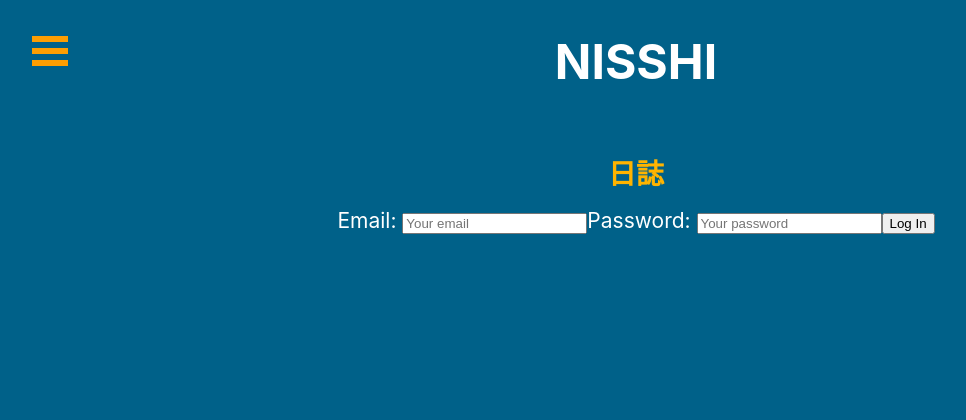
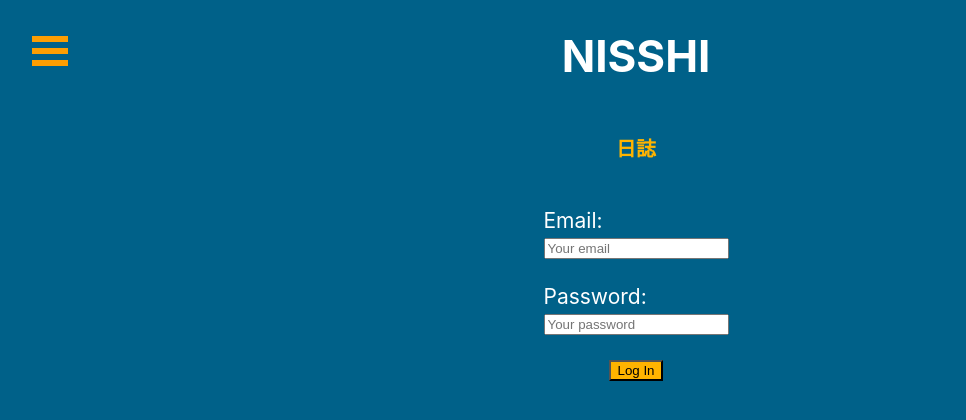
Before and after one commit to DerekPena/Nisshi, a React (Create React App) app: page / in a window 1280 px wide. Both pictures are taken after a click on the button "Login". Shown: the top 420 px of the page, without its empty margins (4-970 px from the left). Built offline with nearby package versions, Linux system fonts and the light colour scheme.

Commit message:
Style changes across the board.

```diff
--- a/src/frontend/App.css
+++ b/src/frontend/App.css
@@ -1,25 +1,36 @@
 .App {
   text-align: center;
-}
-
-@media (prefers-reduced-motion: no-preference) {
-  .App-logo {
-    animation: App-logo-spin infinite 20s linear;
-  }
+  background-color: #006189;
 }
 
 .App-header {
   cursor: pointer;
-  background-color: #006189;
   max-height: 1vh;
+  max-width: fit-content;
+  text-align: center;
+  margin: auto;
   display: flex;
   flex-direction: column;
-  font-size: calc(8px + 2vmin);
+  font-size: calc(6px + 2vmin);
   color: white;
+  transition: color 0.2s;
+}
+
+.sub-header{
+  font-size: calc(4px + 2vmin);
+  color: #ffb400;
+  transition: color 0.2s;
+}
+
+.App-header:hover {
+  color: grey;
+}
+
+.sub-header:hover {
+  color: rgba(134, 94, 0, 0.962)
 }
 
 .App-content {
-  background-color: #006189;
   min-height: 100vh;
   display: flex;
   flex-direction: column;
--- a/src/frontend/App.js
+++ b/src/frontend/App.js
@@ -22,8 +22,8 @@ function App() {
 
 
       <header className="App-header" onClick={() => toggleForm('mainHome')}>
-        <h1>NISSHI</h1>
-        <h3 style={{color:"#ffb400"}}>日誌</h3>
+        <h1 >NISSHI</h1>
+        <h3 className="sub-header">日誌</h3>
       </header>
 
       <div className="App-content" id="body">
--- /dev/null
+++ b/src/frontend/login.css
@@ -0,0 +1,24 @@
+.login-form{
+    display: flex;
+    flex-direction: column;
+}
+
+.label{
+    text-align: left;
+    padding-bottom: 5px;
+}
+
+.input-field {
+    margin-bottom: 25px;
+}
+
+.loginButton {
+    background-color:#ffb400;
+    max-width: fit-content;
+    align-self: center;
+    transition: background-color 0.2s;
+}
+
+.loginButton:hover{
+    background-color: rgba(134, 94, 0, 0.962)
+}
--- a/src/frontend/login.js
+++ b/src/frontend/login.js
@@ -1,4 +1,5 @@
 import React, { useState } from "react";
+import './login.css';
 
 export default props => {
     const [email, setEmail] = useState('');
@@ -10,12 +11,12 @@ export default props => {
     }
 
     return (
-        <form>
-            <label for="email">Email: </label>
-            <input value={email} onChange={(e) => setEmail(e.target.value)} type="email" placeholder="Your email" id="email" name="email"/>
-            <label for="password">Password: </label>
-            <input value={pass} onChange={(e) => setPass(e.target.value)} type="password" placeholder="Your password" id="password" name="password"/>
-            <button>Log In</button>
+        <form className="login-form">
+            <label for="email" className="label">Email: </label>
+            <input value={email} className="input-field" onChange={(e) => setEmail(e.target.value)} type="email" placeholder="Your email" id="email" name="email"/>
+            <label for="password" className="label">Password: </label>
+            <input value={pass} className="input-field" onChange={(e) => setPass(e.target.value)} type="password" placeholder="Your password" id="password" name="password"/>
+            <button className="loginButton">Log In</button>
         </form>
     )
 }
--- /dev/null
+++ b/src/frontend/mainhome.css
@@ -0,0 +1,16 @@
+.mainhome {
+    display: flex;
+    flex-direction: column;
+    max-width: 60vh;
+}
+
+.button {
+    background-color:#ffb400;
+    max-width: fit-content;
+    align-self: center;
+    transition: background-color 0.2s;
+}
+
+.button:hover{
+    background-color: rgba(134, 94, 0, 0.962)
+}
--- a/src/frontend/mainhome.js
+++ b/src/frontend/mainhome.js
@@ -1,13 +1,14 @@
 import React from 'react';
+import './mainhome.css';
 
 export default props => {
     return(
-    <form>
+    <form className="mainhome">
         <h3> Welcome to Nisshi, a web application designed to enhance your understanding of the Japanese language through journaling and composition assessments. </h3>
-        <h6> Click on the login button below to get started!</h6>
-        <button onClick={() => props.onFormSwitch('login')}>Login</button>
+        <h6> Click below to get started!</h6>
+        <button className="button" onClick={() => props.onFormSwitch('login')}>Login</button>
         <p></p>
-        <button onClick={() => props.onFormSwitch('login')}> Don't have an account? Click Here!</button>
+        <button className="button" onClick={() => props.onFormSwitch('login')}> Don't have an account? Click Here!</button>
     </form>
     );
 };
```
